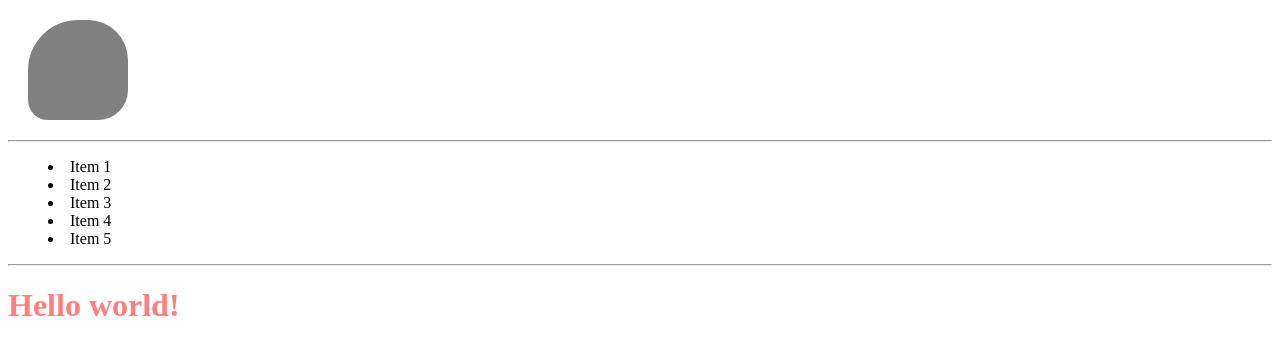
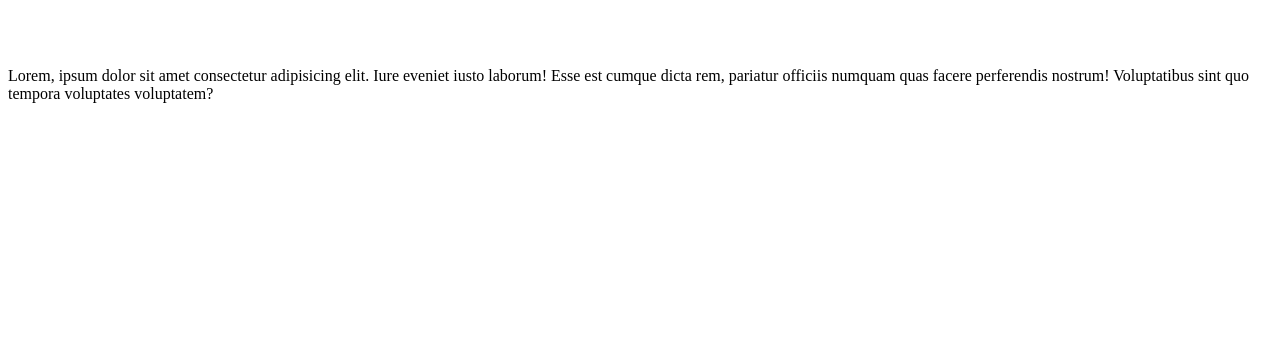
Before and after one commit to YauhenKavalchuk/css3, a plain HTML site: page index.html in a window 1280 px wide. Drawn offline with Linux system fonts and the light colour scheme.

Commit message:
Display vs. Visibility, Vendor Prefixes

```diff
--- a/css/styles.css
+++ b/css/styles.css
@@ -1,29 +1,8 @@
-.example {
-  width: 100px;
-  height: 100px;
-  background-color: grey;
-  margin: 20px;
-
-  /* border-radius: 50px 40px 30px 20px; */
-
-  /* border-radius: 20px/40px; */
-
-  border-top-left-radius: 50px;
-  border-top-right-radius: 40px;
-  border-bottom-right-radius: 30px;
-  border-bottom-left-radius: 20px;
+.first {
+  display: none;
 }
 
-ul li {
-  list-style-type: disc;
-  list-style-position: inside;
-  /* list-style-image: url(https://image.flaticon.com/icons/png/128/66/66738.png); */
+.second {
+  /* visibility: hidden; */
+  opacity: 0;
 }
-
-h1 {
-  /* color: red; */
-  /* color: #ff0000; */
-  /* color: rgb(255, 0, 0); */
-  /* color: hsl(0, 100%, 50%); */
-  color: rgba(255, 0, 0, 0.5);
-}
--- a/index.html
+++ b/index.html
@@ -7,16 +7,8 @@
   </head>
 
   <body>
-    <div class="example"></div>
-    <hr />
-    <ul>
-      <li>Item 1</li>
-      <li>Item 2</li>
-      <li>Item 3</li>
-      <li>Item 4</li>
-      <li>Item 5</li>
-    </ul>
-    <hr />
-    <h1>Hello world!</h1>
+    <h2 class="first">Hello world</h2>
+    <h2 class="second">It's a webDev channel</h2>
+    <p>Lorem, ipsum dolor sit amet consectetur adipisicing elit. Iure eveniet iusto laborum! Esse est cumque dicta rem, pariatur officiis numquam quas facere perferendis nostrum! Voluptatibus sint quo tempora voluptates voluptatem?</p>
   </body>
 </html>
```
